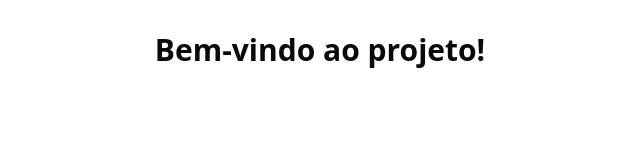
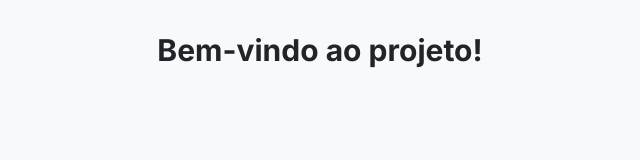
Before and after one commit to JPCabral04/PersonalFinance, a React (Vite) app in the folder frontend/: page / in a window 1280 px wide. Shown: the top 160 px of the page, without its empty margins (320-960 px from the left). Built offline with nearby package versions, Linux system fonts and the light colour scheme.

Commit message:
feat: add theme for tailwind. Closes #15

```diff
--- a/frontend/index.html
+++ b/frontend/index.html
@@ -1,4 +1,4 @@
-<!DOCTYPE html>
+<!doctype html>
 <html lang="pt-BR">
   <head>
     <meta charset="UTF-8" />
--- a/frontend/src/index.css
+++ b/frontend/src/index.css
@@ -1,120 +1,51 @@
-@import "tailwindcss";
-@import "tw-animate-css";
+@import url('https://fonts.googleapis.com/css2?family=Inter:wght@400;500;600;700&display=swap');
+@import 'tailwindcss';
 
-@custom-variant dark (&:is(.dark *));
+@theme {
+  --color-primary-50: #e0f3ff;
+  --color-primary-100: #c2e3ff;
+  --color-primary-200: #99d2ff;
+  --color-primary-300: #6bb6ff;
+  --color-primary-400: #409bff;
+  --color-primary-500: #228be6; /* primária base */
+  --color-primary-600: #1b74d4;
+  --color-primary-700: #155da1;
+  --color-primary-800: #0e466e;
+  --color-primary-900: #072e3b;
+  --color-primary-950: #041d24;
 
-@theme inline {
-  --radius-sm: calc(var(--radius) - 4px);
-  --radius-md: calc(var(--radius) - 2px);
-  --radius-lg: var(--radius);
-  --radius-xl: calc(var(--radius) + 4px);
-  --color-background: var(--background);
-  --color-foreground: var(--foreground);
-  --color-card: var(--card);
-  --color-card-foreground: var(--card-foreground);
-  --color-popover: var(--popover);
-  --color-popover-foreground: var(--popover-foreground);
-  --color-primary: var(--primary);
-  --color-primary-foreground: var(--primary-foreground);
-  --color-secondary: var(--secondary);
-  --color-secondary-foreground: var(--secondary-foreground);
-  --color-muted: var(--muted);
-  --color-muted-foreground: var(--muted-foreground);
-  --color-accent: var(--accent);
-  --color-accent-foreground: var(--accent-foreground);
-  --color-destructive: var(--destructive);
-  --color-border: var(--border);
-  --color-input: var(--input);
-  --color-ring: var(--ring);
-  --color-chart-1: var(--chart-1);
-  --color-chart-2: var(--chart-2);
-  --color-chart-3: var(--chart-3);
-  --color-chart-4: var(--chart-4);
-  --color-chart-5: var(--chart-5);
-  --color-sidebar: var(--sidebar);
-  --color-sidebar-foreground: var(--sidebar-foreground);
-  --color-sidebar-primary: var(--sidebar-primary);
-  --color-sidebar-primary-foreground: var(--sidebar-primary-foreground);
-  --color-sidebar-accent: var(--sidebar-accent);
-  --color-sidebar-accent-foreground: var(--sidebar-accent-foreground);
-  --color-sidebar-border: var(--sidebar-border);
-  --color-sidebar-ring: var(--sidebar-ring);
+  --color-secondary-50: #e5f8e9;
+  --color-secondary-100: #c5eecf;
+  --color-secondary-200: #9be2ad;
+  --color-secondary-300: #6ed188;
+  --color-secondary-400: #4ec168;
+  --color-secondary-500: #40c057; /* secundária base */
+  --color-secondary-600: #35a84e;
+  --color-secondary-700: #298e3f;
+  --color-secondary-800: #1f7131;
+  --color-secondary-900: #155724;
+  --color-secondary-950: #0b3e15;
+
+  --color-accent-50: #fff3e0;
+  --color-accent-100: #ffe8c2;
+  --color-accent-200: #ffd999;
+  --color-accent-300: #ffc56b;
+  --color-accent-400: #ffb040;
+  --color-accent-500: #ff8000; /* accent base */
+  --color-accent-600: #e67300;
+  --color-accent-700: #cc6600;
+  --color-accent-800: #b35900;
+  --color-accent-900: #8c4500;
+  --color-accent-950: #663200;
+
+  --color-background: #f8f9fa;
+
+  /* Fontes */
+  --font-inter: 'Inter', sans-serif;
 }
 
-:root {
-  --radius: 0.625rem;
-  --background: oklch(1 0 0);
-  --foreground: oklch(0.145 0 0);
-  --card: oklch(1 0 0);
-  --card-foreground: oklch(0.145 0 0);
-  --popover: oklch(1 0 0);
-  --popover-foreground: oklch(0.145 0 0);
-  --primary: oklch(0.205 0 0);
-  --primary-foreground: oklch(0.985 0 0);
-  --secondary: oklch(0.97 0 0);
-  --secondary-foreground: oklch(0.205 0 0);
-  --muted: oklch(0.97 0 0);
-  --muted-foreground: oklch(0.556 0 0);
-  --accent: oklch(0.97 0 0);
-  --accent-foreground: oklch(0.205 0 0);
-  --destructive: oklch(0.577 0.245 27.325);
-  --border: oklch(0.922 0 0);
-  --input: oklch(0.922 0 0);
-  --ring: oklch(0.708 0 0);
-  --chart-1: oklch(0.646 0.222 41.116);
-  --chart-2: oklch(0.6 0.118 184.704);
-  --chart-3: oklch(0.398 0.07 227.392);
-  --chart-4: oklch(0.828 0.189 84.429);
-  --chart-5: oklch(0.769 0.188 70.08);
-  --sidebar: oklch(0.985 0 0);
-  --sidebar-foreground: oklch(0.145 0 0);
-  --sidebar-primary: oklch(0.205 0 0);
-  --sidebar-primary-foreground: oklch(0.985 0 0);
-  --sidebar-accent: oklch(0.97 0 0);
-  --sidebar-accent-foreground: oklch(0.205 0 0);
-  --sidebar-border: oklch(0.922 0 0);
-  --sidebar-ring: oklch(0.708 0 0);
+body {
+  font-family: var(--font-inter);
+  color: #212529;
+  background-color: var(--color-background);
 }
-
-.dark {
-  --background: oklch(0.145 0 0);
-  --foreground: oklch(0.985 0 0);
-  --card: oklch(0.205 0 0);
-  --card-foreground: oklch(0.985 0 0);
-  --popover: oklch(0.205 0 0);
-  --popover-foreground: oklch(0.985 0 0);
-  --primary: oklch(0.922 0 0);
-  --primary-foreground: oklch(0.205 0 0);
-  --secondary: oklch(0.269 0 0);
-  --secondary-foreground: oklch(0.985 0 0);
-  --muted: oklch(0.269 0 0);
-  --muted-foreground: oklch(0.708 0 0);
-  --accent: oklch(0.269 0 0);
-  --accent-foreground: oklch(0.985 0 0);
-  --destructive: oklch(0.704 0.191 22.216);
-  --border: oklch(1 0 0 / 10%);
-  --input: oklch(1 0 0 / 15%);
-  --ring: oklch(0.556 0 0);
-  --chart-1: oklch(0.488 0.243 264.376);
-  --chart-2: oklch(0.696 0.17 162.48);
-  --chart-3: oklch(0.769 0.188 70.08);
-  --chart-4: oklch(0.627 0.265 303.9);
-  --chart-5: oklch(0.645 0.246 16.439);
-  --sidebar: oklch(0.205 0 0);
-  --sidebar-foreground: oklch(0.985 0 0);
-  --sidebar-primary: oklch(0.488 0.243 264.376);
-  --sidebar-primary-foreground: oklch(0.985 0 0);
-  --sidebar-accent: oklch(0.269 0 0);
-  --sidebar-accent-foreground: oklch(0.985 0 0);
-  --sidebar-border: oklch(1 0 0 / 10%);
-  --sidebar-ring: oklch(0.556 0 0);
-}
-
-@layer base {
-  * {
-    @apply border-border outline-ring/50;
-  }
-  body {
-    @apply bg-background text-foreground;
-  }
-}
```
Also changed, not shown: frontend/src/App.tsx (+8 -5 lines).
